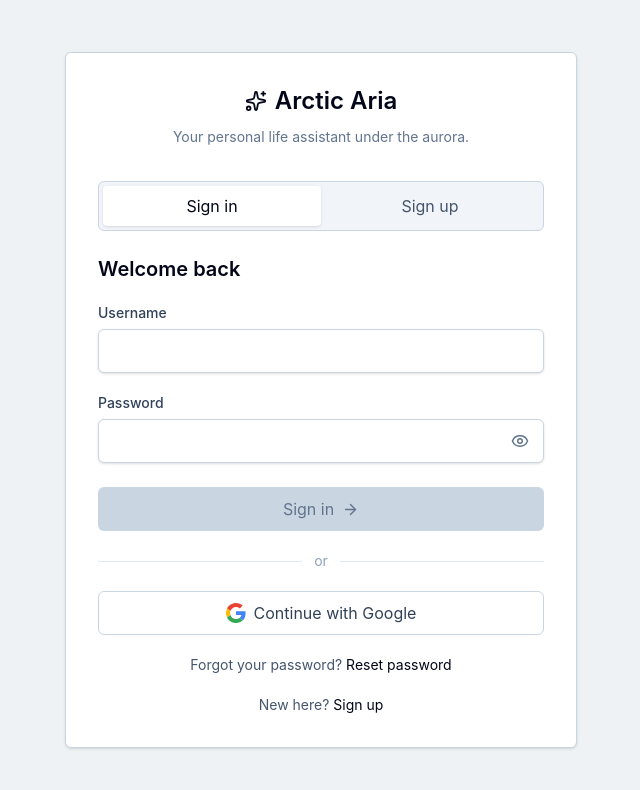
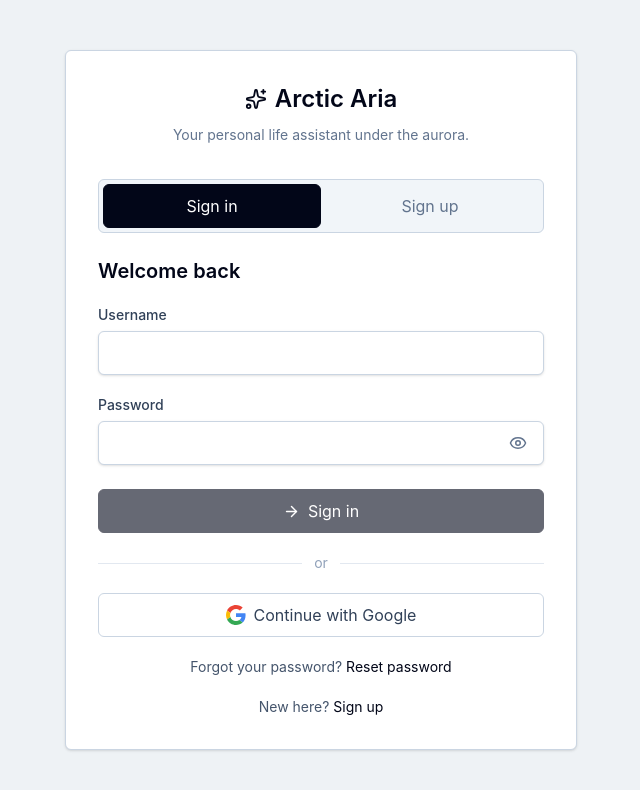
Before and after one commit to purinliang/arctic-aria, a Next.js app in the folder apps/web/: page / in a window 1280 px wide. Shown: the top 790 px of the page, without its empty margins (319-959 px from the left). Built offline with nearby package versions, Linux system fonts and the light colour scheme; no server answers.

Commit message:
refactor(agent): reuse shared ui in auth flows

```diff
--- a/apps/web/src/components/ui/dialog.tsx
+++ b/apps/web/src/components/ui/dialog.tsx
@@ -1,5 +1,5 @@
 import type { ReactNode } from "react";
-import { X } from "lucide-react";
+import { LoaderCircle, X } from "lucide-react";
 import { Button } from "./button";
 import { surfaceClass } from "./color";
 import { cx } from "./utils";
@@ -99,6 +99,7 @@ export function ConfirmDialog({
   description,
   confirmText = "Delete",
   confirmIcon,
+  loadingIcon,
   onCancel,
   onConfirm,
 }: {
@@ -108,6 +109,7 @@ export function ConfirmDialog({
   description: string;
   confirmText?: string;
   confirmIcon?: ReactNode;
+  loadingIcon?: ReactNode;
   onCancel: () => void;
   onConfirm: () => void;
 }) {
@@ -133,7 +135,15 @@ export function ConfirmDialog({
             tone="primary"
             loading={pending}
             icon={confirmIcon}
-            loadingIcon={confirmIcon}
+            loadingIcon={
+              loadingIcon ?? (
+                <LoaderCircle
+                  className="animate-spin"
+                  size={14}
+                  aria-hidden="true"
+                />
+              )
+            }
             onClick={onConfirm}
           >
             {confirmText}
--- a/apps/web/src/features/auth/components/AuthForm.tsx
+++ b/apps/web/src/features/auth/components/AuthForm.tsx
@@ -2,6 +2,9 @@
 
 import { ArrowRight, Eye, EyeOff, Sparkles } from "lucide-react";
 import { useMemo, useState } from "react";
+import { Button } from "@/components/ui/button";
+import { Panel } from "@/components/ui/panel";
+import { InlineMessage } from "@/components/ui/text";
 import type { AuthMode } from "./AuthGate";
 import {
   authFieldOrder,
@@ -38,14 +41,6 @@ const visibleFields: Record<AuthMode, AuthField[]> = {
   login: ["username", "password"],
   register: ["username", "displayName", "password", "repeatPassword"],
 };
-
-function tabClass(active: boolean) {
-  return `h-10 rounded text-sm font-semibold transition ${
-    active
-      ? "bg-white text-slate-950 shadow-sm"
-      : "text-slate-600 hover:text-slate-950"
-  }`;
-}
 
 export function AuthForm({
   mode,
@@ -94,7 +89,7 @@ export function AuthForm({
   return (
     <main className="min-h-screen bg-[#eef2f5] text-slate-950">
       <div className="mx-auto flex min-h-screen w-full max-w-[560px] items-center px-4 py-6 sm:px-6">
-        <section className="w-full rounded-md border border-slate-300 bg-white p-5 shadow-sm sm:p-8">
+        <Panel darkMode={false} className="w-full p-5 shadow-sm sm:p-8">
           <div className="flex items-center justify-center gap-2 text-slate-950">
             <Sparkles size={22} aria-hidden="true" />
             <h1 className="text-2xl font-semibold tracking-normal">Arctic Aria</h1>
@@ -104,20 +99,24 @@ export function AuthForm({
           </p>
 
           <div className="mb-6 grid grid-cols-2 rounded-md border border-slate-300 bg-slate-100 p-1">
-            <button
-              className={tabClass(mode === "login")}
-              type="button"
+            <Button
+              darkMode={false}
+              tone={mode === "login" ? "primary" : "ghost"}
+              size="md"
+              className="h-10"
               onClick={() => switchMode("login")}
             >
               Sign in
-            </button>
-            <button
-              className={tabClass(mode === "register")}
-              type="button"
+            </Button>
+            <Button
+              darkMode={false}
+              tone={mode === "register" ? "primary" : "ghost"}
+              size="md"
+              className="h-10"
               onClick={() => switchMode("register")}
             >
               Sign up
-            </button>
+            </Button>
           </div>
 
           <form
@@ -166,18 +165,21 @@ export function AuthForm({
               type={showPassword ? "text" : "password"}
               autoComplete={mode === "register" ? "new-password" : "current-password"}
               trailingButton={
-                <button
-                  className="flex h-8 w-8 items-center justify-center rounded text-slate-500 hover:bg-slate-100 hover:text-slate-950"
-                  type="button"
+                <Button
+                  darkMode={false}
+                  tone="ghost"
+                  size="icon-sm"
+                  className="h-8 w-8"
                   onClick={() => setShowPassword((current) => !current)}
                   aria-label={showPassword ? "Hide password" : "Show password"}
-                >
-                  {showPassword ? (
+                  icon={
+                    showPassword ? (
                       <EyeOff size={18} aria-hidden="true" />
                     ) : (
                       <Eye size={18} aria-hidden="true" />
-                  )}
-                </button>
+                    )
+                  }
+                />
               }
               onBlur={() => markTouched("password")}
               onChange={(value) =>
@@ -196,18 +198,21 @@ export function AuthForm({
                 type={showPassword ? "text" : "password"}
                 autoComplete="new-password"
                 trailingButton={
-                  <button
-                    className="flex h-8 w-8 items-center justify-center rounded text-slate-500 hover:bg-slate-100 hover:text-slate-950"
-                    type="button"
+                  <Button
+                    darkMode={false}
+                    tone="ghost"
+                    size="icon-sm"
+                    className="h-8 w-8"
                     onClick={() => setShowPassword((current) => !current)}
                     aria-label={showPassword ? "Hide password" : "Show password"}
-                  >
-                    {showPassword ? (
+                    icon={
+                      showPassword ? (
                         <EyeOff size={18} aria-hidden="true" />
                       ) : (
                         <Eye size={18} aria-hidden="true" />
-                    )}
-                  </button>
+                      )
+                    }
+                  />
                 }
                 onBlur={() => markTouched("repeatPassword")}
                 onChange={(value) => onRegisterChange("repeatPassword", value)}
@@ -215,29 +220,32 @@ export function AuthForm({
             ) : null}
 
             {submitError ? (
-              <div className="rounded-md border border-red-200 bg-red-50 px-3 py-2 text-sm text-red-700">
+              <InlineMessage darkMode={false} tone="red">
                 {submitError}
-              </div>
+              </InlineMessage>
             ) : null}
 
             {submitMessage ? (
-              <div className="rounded-md border border-emerald-200 bg-emerald-50 px-3 py-2 text-sm text-emerald-700">
+              <InlineMessage darkMode={false} tone="emerald">
                 {submitMessage}
-              </div>
+              </InlineMessage>
             ) : null}
 
             <span
               className="mt-1 block"
               title={disabled && firstError ? errors[firstError] : undefined}
             >
-              <button
-                className="flex h-11 w-full items-center justify-center gap-2 rounded-md bg-slate-950 px-4 text-sm font-semibold text-white transition hover:bg-slate-800 disabled:cursor-not-allowed disabled:bg-slate-300 disabled:text-slate-500"
+              <Button
+                darkMode={false}
+                tone="primary"
+                size="md"
+                className="w-full"
                 type="submit"
                 disabled={disabled}
+                icon={<ArrowRight size={17} aria-hidden="true" />}
               >
                 {buttonText}
-                <ArrowRight size={17} aria-hidden="true" />
-              </button>
+              </Button>
             </span>
 
             {mode === "login" ? (
@@ -248,13 +256,13 @@ export function AuthForm({
                   <span className="h-px bg-slate-200" />
                 </div>
 
-                <button
-                  className="flex h-11 items-center justify-center gap-2 rounded-md border border-slate-300 bg-white px-4 text-sm font-semibold text-slate-700 transition hover:bg-slate-50"
-                  type="button"
+                <Button
+                  darkMode={false}
+                  size="md"
+                  icon={<GoogleIcon />}
                 >
-                  <GoogleIcon />
                   Continue with Google
-                </button>
+                </Button>
 
                 <p className="text-center text-sm text-slate-600">
                   Forgot your password?{" "}
@@ -279,7 +287,7 @@ export function AuthForm({
               </button>
             </p>
           </form>
-        </section>
+        </Panel>
       </div>
     </main>
   );
--- a/apps/web/src/features/auth/components/AuthGate.tsx
+++ b/apps/web/src/features/auth/components/AuthGate.tsx
@@ -1,6 +1,7 @@
 "use client";
 
 import { useEffect, useState, useTransition } from "react";
+import { SupportingText } from "@/components/ui/text";
 import { Dashboard } from "@/features/dashboard/components/Dashboard";
 import { getCurrentUser, loginUser, logoutUser, registerUser } from "../actions";
 import type { AuthUser } from "../server/auth-service";
@@ -62,7 +63,9 @@ export function AuthGate() {
   if (!sessionChecked) {
     return (
       <main className="grid min-h-screen place-items-center bg-[#eef2f5] text-slate-600">
-        <p className="text-sm font-medium">Opening Arctic Aria...</p>
+        <SupportingText darkMode={false} className="font-medium">
+          Opening Arctic Aria...
+        </SupportingText>
       </main>
     );
   }
--- a/apps/web/src/features/auth/components/AuthTextField.tsx
+++ b/apps/web/src/features/auth/components/AuthTextField.tsx
@@ -1,6 +1,11 @@
 "use client";
 
 import type { ReactNode } from "react";
+import {
+  FieldError,
+  FieldLabel,
+  TextInput,
+} from "@/components/ui/input-field";
 
 type AuthTextFieldProps = {
   label: string;
@@ -14,14 +19,6 @@ type AuthTextFieldProps = {
   onBlur: () => void;
   onChange: (value: string) => void;
 };
-
-function inputClass(hasError: boolean) {
-  return `h-11 w-full rounded-md border bg-white px-3 text-sm text-slate-950 shadow-sm transition placeholder:text-slate-400 ${
-    hasError
-      ? "border-red-500 focus:border-red-600"
-      : "border-slate-300 focus:border-blue-600"
-  }`;
-}
 
 export function AuthTextField({
   label,
@@ -38,35 +35,18 @@ export function AuthTextField({
   const showError = touched && Boolean(error);
 
   return (
-    <label className="relative grid gap-1.5">
-      <span className="text-left text-sm font-medium text-slate-700">
-        {label}
-        {optional ? (
-          <span className="font-normal text-slate-500"> (Optional)</span>
-        ) : null}
-      </span>
-      <span className="relative block">
-        <input
-          className={`${inputClass(showError)} ${trailingButton ? "pr-11" : ""}`}
+    <FieldLabel darkMode={false} label={label} optional={optional}>
+      <TextInput
+        darkMode={false}
         value={value}
         onBlur={onBlur}
         onChange={(event) => onChange(event.target.value)}
         type={type}
         autoComplete={autoComplete}
-          aria-invalid={showError}
+        hasError={showError}
+        trailing={trailingButton}
       />
-        {trailingButton ? (
-          <span className="absolute right-2 top-1/2 -translate-y-1/2">
-            {trailingButton}
-          </span>
-        ) : null}
-        {showError ? (
-          <span className="absolute left-3 top-[calc(100%+8px)] z-20 max-w-[min(280px,calc(100vw-48px))] rounded-md border border-red-200 bg-red-50 px-3 py-2 text-sm leading-5 text-red-700 shadow-lg">
-            <span className="absolute -top-1 left-4 h-2 w-2 rotate-45 border-l border-t border-red-200 bg-red-50" />
-            {error}
-          </span>
-        ) : null}
-      </span>
-    </label>
+      {showError ? <FieldError darkMode={false}>{error}</FieldError> : null}
+    </FieldLabel>
   );
 }
```
Also changed, not shown: apps/web/src/features/dashboard/components/MemoriesPage.tsx (+2 -73 lines), apps/web/src/features/dashboard/components/RoutinesPage.tsx (+2 -73 lines). Lines whose indentation alone changed are shown as unchanged.
